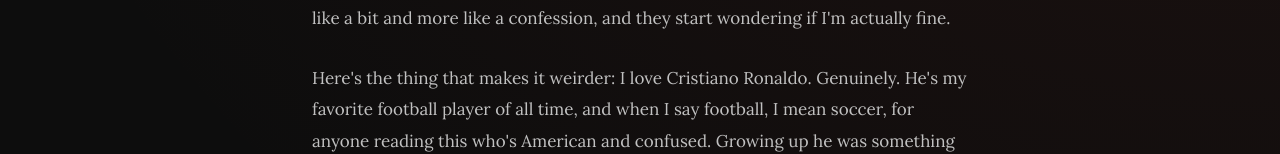
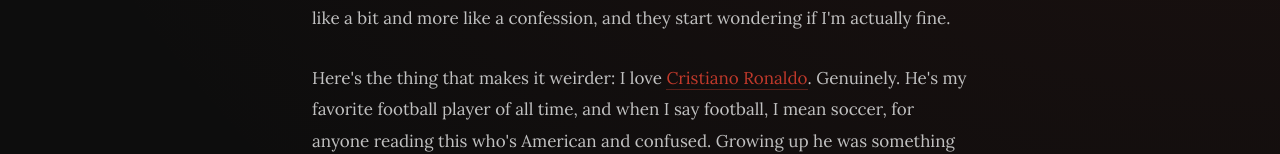
Before and after one commit to Rosovo/Website, a plain HTML site: page articles/10-dollars-to-hate-someone.html in a window 1280 px wide. Shown: the part 808-962 px from the top of the page. Drawn offline with Linux system fonts and the light colour scheme.

Commit message:
Add Ronaldo hover info card

```diff
--- a/articles/10-dollars-to-hate-someone.html
+++ b/articles/10-dollars-to-hate-someone.html
@@ -81,20 +81,28 @@
           </p>
 
           <p>
-            Here's the thing that makes it weirder: I love Cristiano Ronaldo.
-            Genuinely. He's my favorite football player of all time, and when I
-            say football, I mean soccer, for anyone reading this who's American
-            and confused. Growing up he was something close to a role model.
-            "Talent without working hard is nothing" is one of his, and it's the
-            kind of thing that actually stuck with me as a kid, the discipline
-            of it, the idea that none of it comes free. He made me want to take
-            care of myself. He's never done anything to me. But I needed
-            somewhere to put the anger, and it couldn't go where it actually
-            belonged. If I got mad at the app, at the habit, at whatever this
-            actually was, I'd have to admit it was a problem. And I didn't want
-            it to be a problem, because some part of it still felt good. So
-            Ronaldo ate it instead. Every missed leg, every blown parlay, all of
-            it landed on a guy who was just doing his job.
+            Here's the thing that makes it weirder: I love
+            <span
+              class="hover-info"
+              data-title="Cristiano Ronaldo"
+              data-desc="Cristiano Ronaldo is a Portuguese footballer widely regarded as one of the greatest players ever, known for his scoring record, longevity, and time at clubs including Manchester United, Real Madrid, and Juventus."
+              data-link="https://en.wikipedia.org/wiki/Cristiano_Ronaldo"
+              data-link-label="Read more"
+              data-img="https://upload.wikimedia.org/wikipedia/commons/8/8c/Cristiano_Ronaldo_2018.jpg"
+              >Cristiano Ronaldo</span
+            >. Genuinely. He's my favorite football player of all time, and when
+            I say football, I mean soccer, for anyone reading this who's
+            American and confused. Growing up he was something close to a role
+            model. "Talent without working hard is nothing" is one of his, and
+            it's the kind of thing that actually stuck with me as a kid, the
+            discipline of it, the idea that none of it comes free. He made me
+            want to take care of myself. He's never done anything to me. But I
+            needed somewhere to put the anger, and it couldn't go where it
+            actually belonged. If I got mad at the app, at the habit, at
+            whatever this actually was, I'd have to admit it was a problem. And
+            I didn't want it to be a problem, because some part of it still felt
+            good. So Ronaldo ate it instead. Every missed leg, every blown
+            parlay, all of it landed on a guy who was just doing his job.
           </p>
 
           <p>
```
